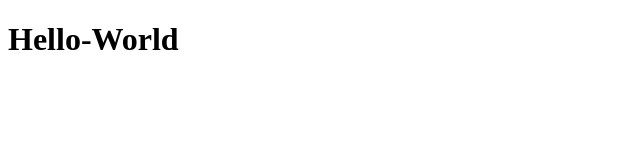
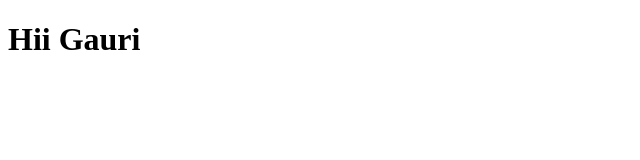
Before and after one commit to kaushikgauri356/gauri, a plain HTML site: page index.html in a window 1280 px wide. Shown: the whole page, without its empty margins (0-640 px from the left). Drawn offline with Linux system fonts and the light colour scheme.

Commit message:
second commit

```diff
--- a/index.html
+++ b/index.html
@@ -6,6 +6,6 @@
     <title>Document</title>
 </head>
 <body>
-    <h1>Hello-World</h1>
+    <h1>Hii Gauri</h1>
 </body>
 </html>
```
